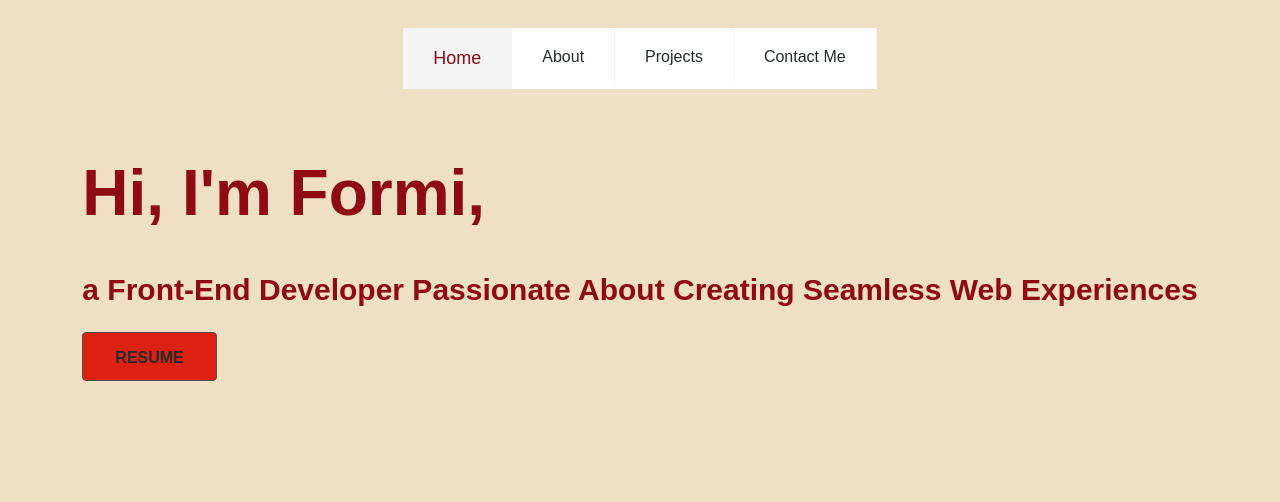
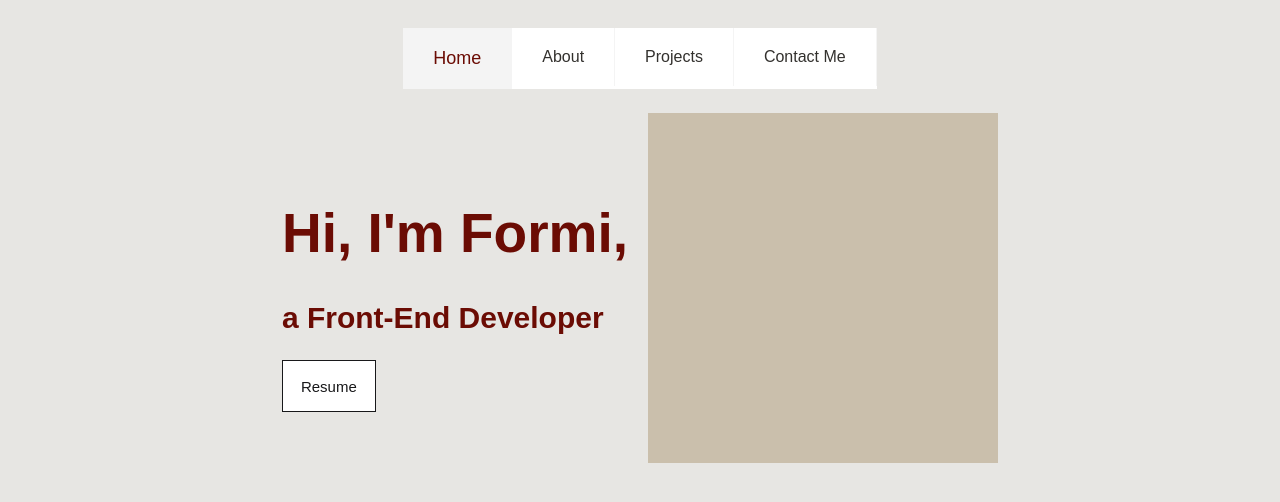
Before and after one commit to darioformoso/Portfolio, an Angular app: page /home in a window 1280 px wide. Shown: the top 502 px of the page. Built offline with nearby package versions, Linux system fonts and the light colour scheme.

Commit message:
home page
home page redesign
updated button
changed theme back to italian

```diff
--- a/src/app/components/buttons/primary-button/primary-button.component.html
+++ b/src/app/components/buttons/primary-button/primary-button.component.html
@@ -1,5 +1,8 @@
 <div class="wrapper">
   <button>
-    <ng-content></ng-content>
+    <ng-content />
+    @if(alternativeText){
+    <span>{{ alternativeText }}</span>
+    }
   </button>
 </div>
--- a/src/app/components/buttons/primary-button/primary-button.component.scss
+++ b/src/app/components/buttons/primary-button/primary-button.component.scss
@@ -1,22 +1,86 @@
 @import "../../../styles/index.scss";
 
-.wrapper {
-  button {
-    padding: 16px 32px 13px;
-    background-color: $accent-color;
-    border: 1px solid #534e4a;
-    color: $text-color;
-    font-size: 16px;
-    font-weight: 700;
-    text-transform: uppercase;
-    transition: color 300ms ease, transform 300ms ease;
-    cursor: pointer;
-    outline: none;
-    border-radius: 4px;
+// .wrapper {
+//   box-shadow: #534e4a;
+//   button {
+//     padding: 16px 32px 13px;
+//     background-color: $accent-color;
+//     border: 1px solid #534e4a;
+//     color: $text-color;
+//     font-size: 16px;
+//     font-weight: 700;
+//     text-transform: uppercase;
+//     transition: color 300ms ease, transform 300ms ease;
+//     cursor: pointer;
+//     outline: none;
+//     border-radius: 4px;
 
-    &:hover {
-      color: $primary-color;
-      background-color: white;
-    }
-  }
+//     &:hover {
+//       color: $primary-color;
+//       background-color: white;
+//     }
+//   }
+// }
+
+button {
+  position: relative;
+  overflow: hidden;
+  border: 1px solid #18181a;
+  color: #18181a;
+  display: inline-block;
+  font-size: 15px;
+  line-height: 15px;
+  padding: 18px 18px 17px;
+  text-decoration: none;
+  cursor: pointer;
+  background: #fff;
+  user-select: none;
+  -webkit-user-select: none;
+  touch-action: manipulation;
 }
+
+span:first-child {
+  position: relative;
+  transition: color 600ms cubic-bezier(0.48, 0, 0.12, 1);
+  z-index: 10;
+}
+
+span:last-child {
+  color: white;
+  display: block;
+  position: absolute;
+  bottom: 0;
+  transition: all 500ms cubic-bezier(0.48, 0, 0.12, 1);
+  z-index: 100;
+  opacity: 0;
+  top: 65%;
+  left: 50%;
+  transform: translateY(225%) translateX(-50%);
+  height: 14px;
+  line-height: 13px;
+}
+
+button:after {
+  content: "";
+  position: absolute;
+  bottom: -50%;
+  left: 0;
+  width: 100%;
+  height: 100%;
+  background-color: black;
+  transform-origin: bottom center;
+  transition: transform 600ms cubic-bezier(0.48, 0, 0.12, 1);
+  transform: skewY(9.3deg) scaleY(0);
+  z-index: 50;
+}
+
+button:hover:after {
+  transform-origin: bottom center;
+  transform: skewY(9.3deg) scaleY(2);
+}
+
+button:hover span:last-child {
+  transform: translateX(-50%) translateY(-100%);
+  opacity: 1;
+  transition: all 900ms cubic-bezier(0.48, 0, 0.12, 1);
+}
--- a/src/app/components/buttons/primary-button/primary-button.component.ts
+++ b/src/app/components/buttons/primary-button/primary-button.component.ts
@@ -1,4 +1,4 @@
-import { Component, OnInit } from '@angular/core';
+import { Component, Input, OnInit } from '@angular/core';
 
 @Component({
   selector: 'primary-button',
@@ -6,6 +6,7 @@ import { Component, OnInit } from '@angular/core';
   styleUrls: ['primary-button.component.scss'],
 })
 export class PrimaryButton implements OnInit {
+  @Input() public alternativeText?: string;
   constructor() {}
 
   public ngOnInit() {}
--- a/src/app/sections/home/home.component.html
+++ b/src/app/sections/home/home.component.html
@@ -1,5 +1,10 @@
-<h1>Hi, I'm Formi,</h1>
-<h2>
-  a Front-End Developer Passionate About Creating Seamless Web Experiences
-</h2>
-<primary-button (click)="onClick()">Resume</primary-button>
+<div class="wrapper">
+  <div class="left-side">
+    <h1>Hi, I'm Formi,</h1>
+    <h2>a Front-End Developer</h2>
+    <primary-button (click)="onClick()" alternativeText="Download"
+      >Resume</primary-button
+    >
+  </div>
+  <div class="right-side"></div>
+</div>
--- a/src/app/sections/home/home.component.scss
+++ b/src/app/sections/home/home.component.scss
@@ -0,0 +1,15 @@
+@import "../../styles/index.scss";
+.wrapper {
+  display: flex;
+  align-items: center;
+
+  .left-side {
+    margin-right: 20px;
+  }
+
+  .right-side {
+    width: 350px;
+    height: 350px;
+    background-color: $background-color;
+  }
+}
--- a/src/app/styles/index.scss
+++ b/src/app/styles/index.scss
@@ -1,15 +1,22 @@
 // Italian
-// $primary-color: #6b0c04;
-// $secondary-color: #aa7b4f;
-// $background-color: #cabfac;
-// $background-color-2: #e7e6e3;
-// $accent-color: #3a3f5f;
-// $text-color: #33312e;
+$primary-color: #6b0c04;
+$secondary-color: #aa7b4f;
+$background-color: #cabfac;
+$background-color-2: #e7e6e3;
+$accent-color: #3a3f5f;
+$text-color: #33312e;
 
-// Blue
-$primary-color: #8f0b13;
-$secondary-color: #380f17;
-$background-color: #4c4f54;
-$background-color-2: #efdfc5;
-$accent-color: #dc2011;
-$text-color: #252b2b;
+// $primary-color: #8f0b13;
+// $secondary-color: #380f17;
+// $background-color: #4c4f54;
+// $background-color-2: #efdfc5;
+// $accent-color: #dc2011;
+// $text-color: #252b2b;
+
+// //Purple
+// $secondary-color: #765d67;
+// $primary-color: #6d3c52;
+// $background-color: #2d222f;
+// $background-color-2: #1b0c1a;
+// $accent-color: #dc2011;
+// $text-color: #fadcd5;
--- a/src/styles.scss
+++ b/src/styles.scss
@@ -4,7 +4,7 @@ body {
   background-color: $background-color-2;
 }
 h1 {
-  font-size: 64px;
+  font-size: 55px;
   color: $primary-color;
 }
 
```
